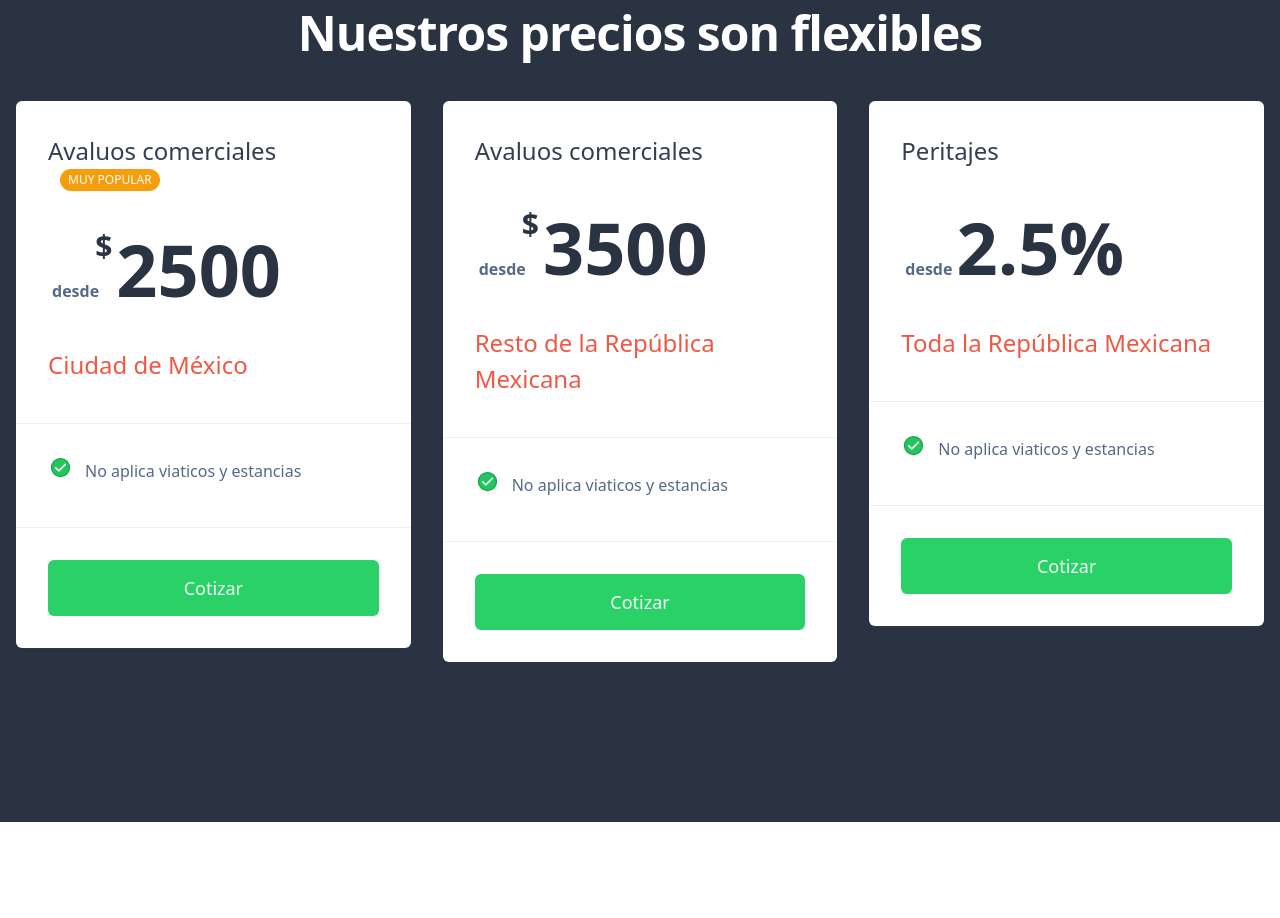
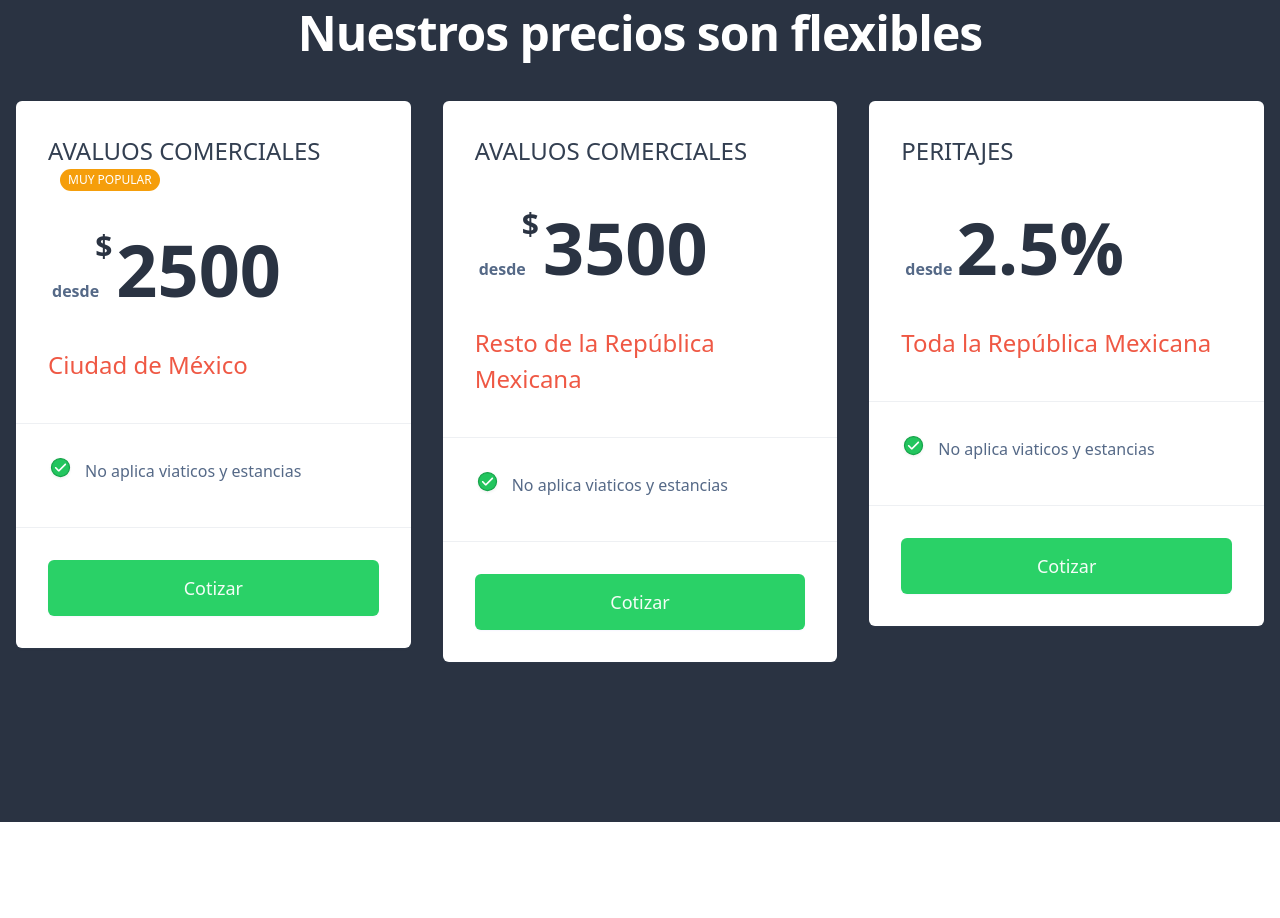
Before and after one commit to duquelf90/avaluos-inmoviliarios-valbel, a Next.js app: page / in a window 1280 px wide. Shown: the part 4400-5318 px from the top of the page. Built offline with nearby package versions, Linux system fonts and the light colour scheme.

Commit message:
update price

```diff
--- a/src/components/cardPrice.js
+++ b/src/components/cardPrice.js
@@ -8,7 +8,7 @@ const CardPrice = (props) => {
       <div className="flex flex-col pt-8 pb-8 bg-white rounded-md shadow-md hover:scale-105 transition duration-500">
         <div className="px-8 pb-8">
           <div className="flex flex-wrap items-center justify-between-2 mb-6">
-            <h3 className="text-1xl md:text-2xl lg:text-2xl   text-coolGray-800 font-medium text-center mr-3">
+            <h3 className="text-1xl md:text-2xl lg:text-2xl   text-coolGray-800 font-medium text-center mr-3 uppercase">
               {props.title}
             </h3>
 
```
